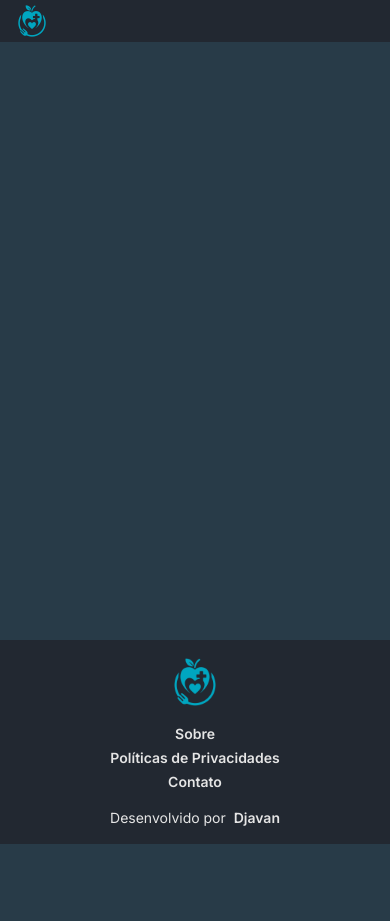
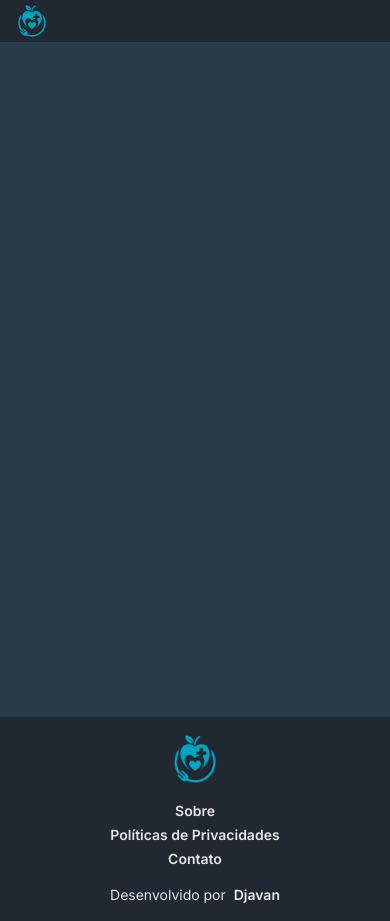
Before and after one commit to DeJotaJ/TMB-Facil, a React (Vite) app: page /macronutrientes in a window 390 px wide. Before the commit the page ends 844 px from the top, so only its background shows below. Built offline with nearby package versions, Linux system fonts and the light colour scheme; some icons are missing.

Commit message:
Corrigindo bugs

```diff
--- a/src/components/footer.jsx
+++ b/src/components/footer.jsx
@@ -1,7 +1,7 @@
 export default function Footer(){
     return(
         <>
-            <div className="min-h-[5vh] w-full px-4 py-4 gap-4 fixed bottom-0 flex flex-col justify-between items-center text-sm  bg-[#222831] text-[#E5E5E5]
+            <div className="min-h-[5vh] w-full px-4 py-4 gap-4 bottom-0 flex flex-col justify-between items-center text-sm  bg-[#222831] text-[#E5E5E5]
                             md:h-[10vh] md:px-20 md:relative md:flex-row md:justify-center md:gap-24 md:text-lg md:font-light
             ">
                 <span className="max-w-24 max-h-16 px-4 py-0.5 md:px-0 md:py-0 rounded-md md:rounded-2xl">
--- a/src/pages/macronutrientes.jsx
+++ b/src/pages/macronutrientes.jsx
@@ -1,7 +1,7 @@
 export default function Macronutrientes(){
     return(
         <>
-            <div className="relative w-full md:min-h-[80dvh] flex justify-center  bg-[#4a5d6a] text-white">
+            <div className="relative w-full min-h-[80dvh] flex justify-center  bg-[#4a5d6a] text-white">
                     <main className="
                             w-full  text-sm  flex flex-col items-center gap-0 py-4 px-8  bg-[#283B48]
                             md:w-2/3 md:text-base md:px-12 md:py-8 md:justify-start
```
